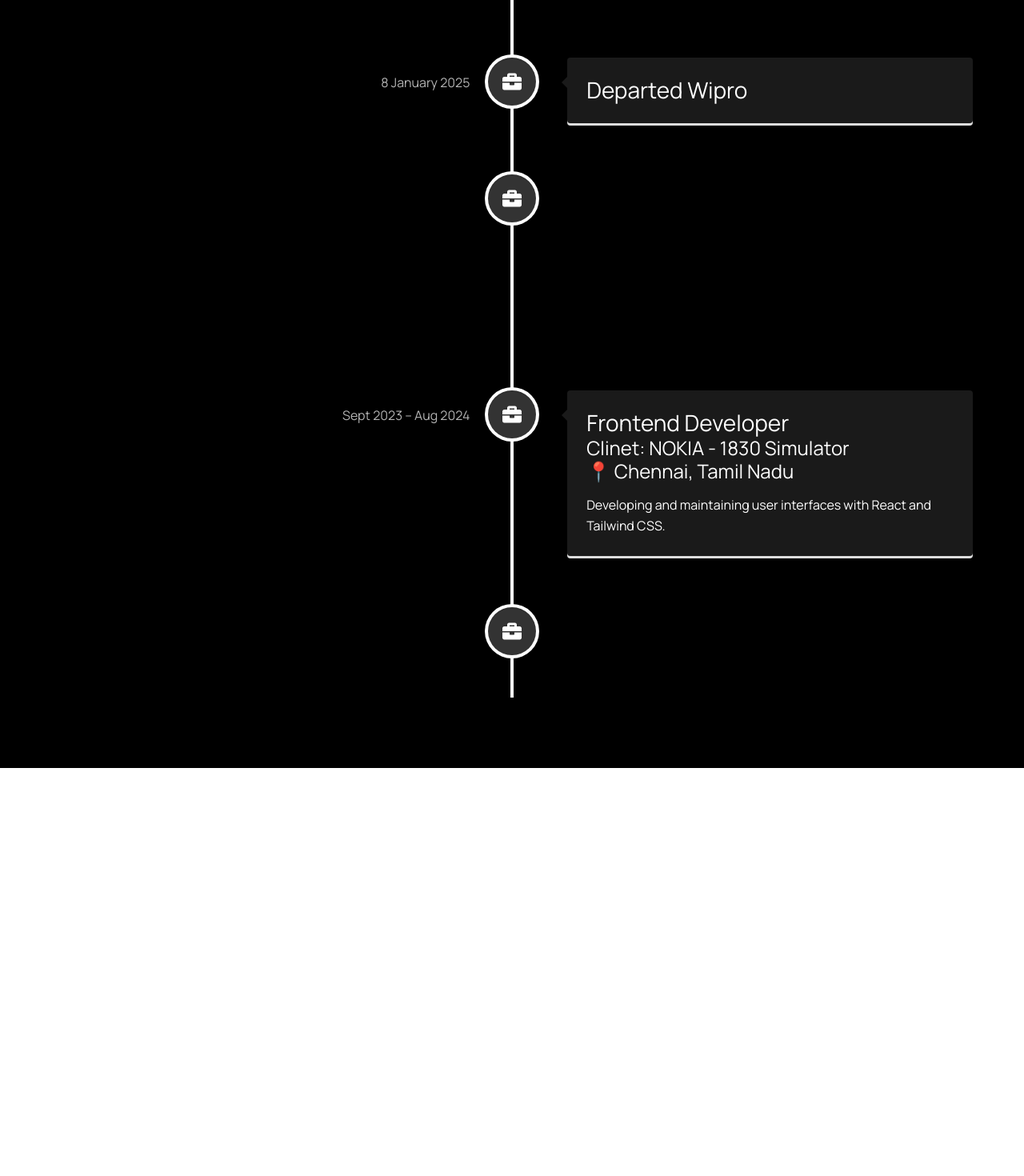
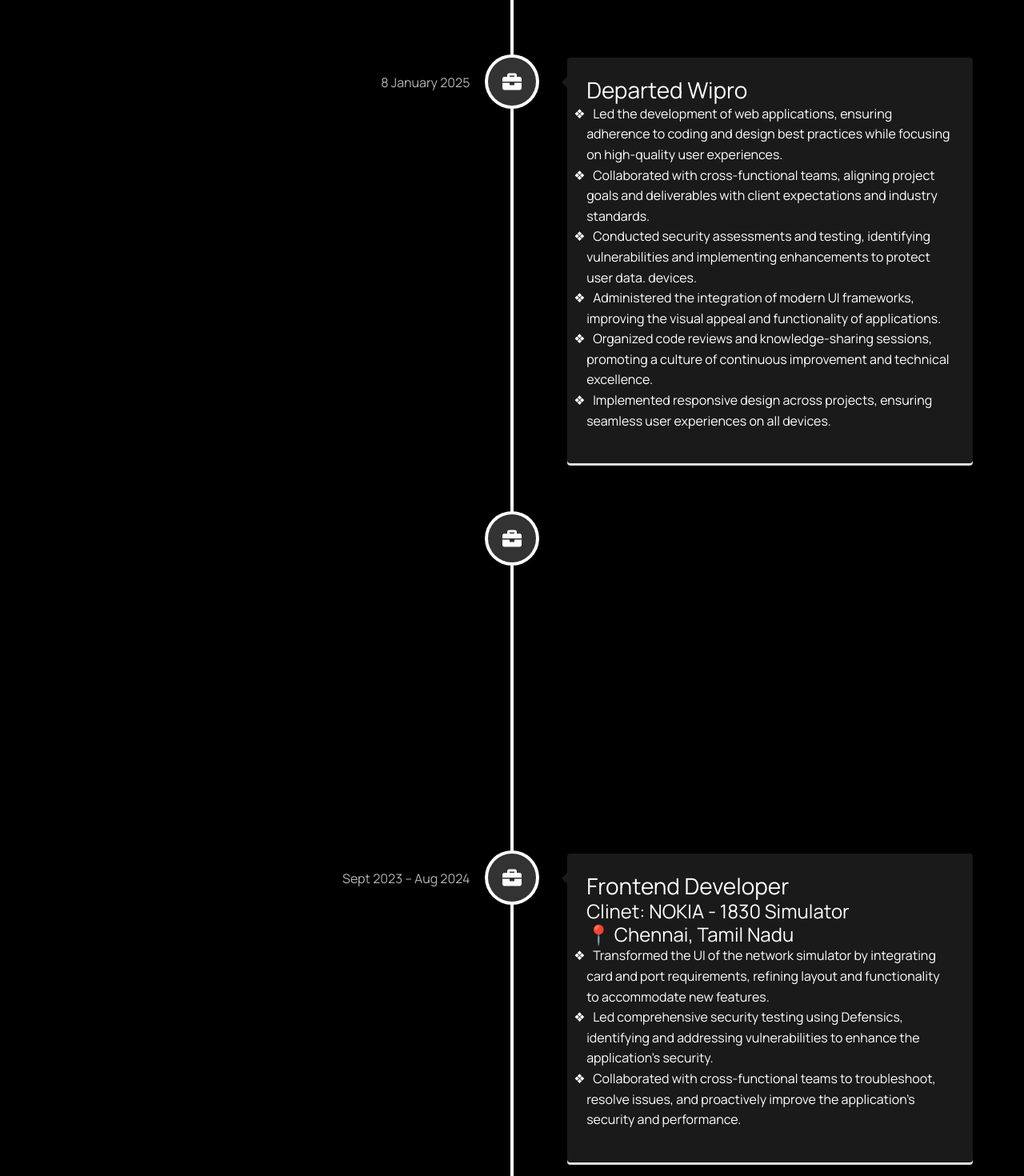
Before and after one commit to Cirarshi/portfolio, a React (Vite) app: page /experience in a window 1280 px wide. Shown: the part 380-1850 px from the top of the page at 80% size. Before the commit the page ends 1340 px from the top, so only its background shows below. Built offline with nearby package versions, Linux system fonts and the light colour scheme.

Commit message:
v4.2
updated the Experience and Education with relevant data

```diff
--- a/src/components/PageNav.module.css
+++ b/src/components/PageNav.module.css
@@ -13,6 +13,8 @@
   justify-content: space-between;
 }
 
+/*
 .nav :global(.active) {
   background-color: rgb(230, 227, 102);
 }
+*/
--- /dev/null
+++ b/src/components/Timeline.module.css
@@ -0,0 +1,13 @@
+.customBulletList {
+  list-style-type: none;
+  padding-left: 0;
+}
+
+.customBulletList li::before {
+  content: "❖";
+  color: #ffffff; /* Customize the color as needed */
+  display: inline-block;
+  width: 1em;
+  margin-left: -1em;
+  margin-right: 0.5em;
+}
--- a/src/components/TimelineEdu.jsx
+++ b/src/components/TimelineEdu.jsx
@@ -10,61 +10,82 @@ const Timeline = () => {
   return (
     <section
       id="timeline"
-      style={{ backgroundColor: "#000", padding: "2rem 0" }}
+      style={{ backgroundColor: "#000", padding: "4.5rem 0" }}
     >
       <h2 style={{ color: "#fff", textAlign: "center", marginBottom: "2rem" }}>
-        Work Experience
+        Education
       </h2>
       <VerticalTimeline lineColor="#fff">
         <VerticalTimelineElement
           className="vertical-timeline-element--work"
-          date="Jan 2023 – Present"
-          contentStyle={{ background: "#1a1a1a", color: "#fff" }}
-          contentArrowStyle={{ borderRight: "7px solid #1a1a1a" }}
-          iconStyle={{ background: "#333", color: "#fff" }}
-          icon={<FaBriefcase />}
-        >
-          <h3 className="vertical-timeline-element-title">
-            Frontend Developer
-          </h3>
-          <h4 className="vertical-timeline-element-subtitle">TechCorp Inc.</h4>
-          <p>
-            Developing and maintaining user interfaces with React and Tailwind
-            CSS.
-          </p>
-        </VerticalTimelineElement>
-
-        <VerticalTimelineElement
-          className="vertical-timeline-element--work"
-          date="Jun 2021 – Dec 2022"
-          contentStyle={{ background: "#1a1a1a", color: "#fff" }}
-          contentArrowStyle={{ borderRight: "7px solid #1a1a1a" }}
-          iconStyle={{ background: "#333", color: "#fff" }}
-          icon={<FaBriefcase />}
-        >
-          <h3 className="vertical-timeline-element-title">UI/UX Designer</h3>
-          <h4 className="vertical-timeline-element-subtitle">DesignStudio</h4>
-          <p>
-            Crafted intuitive user experiences and interfaces for web
-            applications.
-          </p>
-        </VerticalTimelineElement>
-
-        <VerticalTimelineElement
-          className="vertical-timeline-element--education"
-          date="2017 – 2021"
+          date="Present"
           contentStyle={{ background: "#1a1a1a", color: "#fff" }}
           contentArrowStyle={{ borderRight: "7px solid #1a1a1a" }}
           iconStyle={{ background: "#333", color: "#fff" }}
           icon={<FaGraduationCap />}
         >
           <h3 className="vertical-timeline-element-title">
-            B.Tech in Computer Science
+            Embarking on Full Stack Development Journey
           </h3>
-          <h4 className="vertical-timeline-element-subtitle">XYZ University</h4>
+          <h4 className="vertical-timeline-element-subtitle">Self</h4>
           <p>
-            Specialized in software development and human-computer interaction.
+            Advancing React skills and exploring Node.js, Express, MongoDB, and
+            Git to become a Full Stack Developer.
           </p>
+        </VerticalTimelineElement>
+
+        <VerticalTimelineElement
+          className="vertical-timeline-element--work"
+          date="April 2016 – March 2020"
+          contentStyle={{ background: "#1a1a1a", color: "#fff" }}
+          contentArrowStyle={{ borderRight: "7px solid #1a1a1a" }}
+          iconStyle={{ background: "#333", color: "#fff" }}
+          icon={<FaGraduationCap />}
+        >
+          <h3 className="vertical-timeline-element-title">B. Tech. (CSE)</h3>
+          <h4 className="vertical-timeline-element-subtitle">
+            Kalsalingam Univeristy
+          </h4>
+        </VerticalTimelineElement>
+
+        <VerticalTimelineElement
+          className="vertical-timeline-element--education"
+          date="2015 – 2016"
+          contentStyle={{ background: "#1a1a1a", color: "#fff" }}
+          contentArrowStyle={{ borderRight: "7px solid #1a1a1a" }}
+          iconStyle={{ background: "#333", color: "#fff" }}
+          icon={<FaGraduationCap />}
+        >
+          <h3 className="vertical-timeline-element-title">Preparing for JEE</h3>
+          <h4 className="vertical-timeline-element-subtitle">Career Point</h4>
+        </VerticalTimelineElement>
+
+        <VerticalTimelineElement
+          className="vertical-timeline-element--education"
+          date="2015 – 2016"
+          contentStyle={{ background: "#1a1a1a", color: "#fff" }}
+          contentArrowStyle={{ borderRight: "7px solid #1a1a1a" }}
+          iconStyle={{ background: "#333", color: "#fff" }}
+          icon={<FaGraduationCap />}
+        >
+          <h3 className="vertical-timeline-element-title">Class 12th (CBSE)</h3>
+          <h4 className="vertical-timeline-element-subtitle">
+            Kendriya Vidyalaya
+          </h4>
+        </VerticalTimelineElement>
+
+        <VerticalTimelineElement
+          className="vertical-timeline-element--education"
+          date="2012 – 2013"
+          contentStyle={{ background: "#1a1a1a", color: "#fff" }}
+          contentArrowStyle={{ borderRight: "7px solid #1a1a1a" }}
+          iconStyle={{ background: "#333", color: "#fff" }}
+          icon={<FaGraduationCap />}
+        >
+          <h3 className="vertical-timeline-element-title">Class 10th (CBSE)</h3>
+          <h4 className="vertical-timeline-element-subtitle">
+            Kendriya Vidyalaya
+          </h4>
         </VerticalTimelineElement>
       </VerticalTimeline>
     </section>
--- a/src/components/TimelineExp.jsx
+++ b/src/components/TimelineExp.jsx
@@ -5,6 +5,7 @@ import {
 } from "react-vertical-timeline-component";
 import "react-vertical-timeline-component/style.min.css";
 import { FaBriefcase, FaGraduationCap } from "react-icons/fa";
+import styles from "./Timeline.module.css"; // Import your CSS file for custom styles
 
 const Timeline = () => {
   return (
@@ -38,6 +39,34 @@ const Timeline = () => {
           icon={<FaBriefcase />}
         >
           <h3 className="vertical-timeline-element-title">Departed Wipro</h3>
+          <ul class={styles.customBulletList}>
+            <li>
+              Led the development of web applications, ensuring adherence to
+              coding and design best practices while focusing on high-quality
+              user experiences.
+            </li>
+            <li>
+              Collaborated with cross-functional teams, aligning project goals
+              and deliverables with client expectations and industry standards.
+            </li>
+            <li>
+              Conducted security assessments and testing, identifying
+              vulnerabilities and implementing enhancements to protect user
+              data. devices.
+            </li>
+            <li>
+              Administered the integration of modern UI frameworks, improving
+              the visual appeal and functionality of applications.{" "}
+            </li>
+            <li>
+              Organized code reviews and knowledge-sharing sessions, promoting a
+              culture of continuous improvement and technical excellence.{" "}
+            </li>
+            <li>
+              Implemented responsive design across projects, ensuring seamless
+              user experiences on all devices.
+            </li>
+          </ul>
         </VerticalTimelineElement>
 
         <VerticalTimelineElement
@@ -55,10 +84,22 @@ const Timeline = () => {
           <h4 className="vertical-timeline-element-subtitle">
             📍 Bengaluru, Karnataka
           </h4>
-          <p>
-            Crafted intuitive user experiences and interfaces for web
-            applications.
-          </p>
+          <ul class={styles.customBulletList}>
+            <li>
+              Led the development of a responsive UI, optimizing dashboard
+              layouts for diverse screen sizes with CSS and Bootstrap
+              techniques.
+            </li>
+            <li>
+              Guaranteed consistent visual appearance and seamless user
+              experience across various resolutions, enhancing usability.
+            </li>
+            <li>
+              Utilized modern CSS methodologies to fine-tune design elements,
+              ensuring smooth performance and visual appeal across multiple
+              devices.
+            </li>
+          </ul>
         </VerticalTimelineElement>
 
         <VerticalTimelineElement
@@ -78,10 +119,23 @@ const Timeline = () => {
           <h4 className="vertical-timeline-element-subtitle">
             📍 Chennai, Tamil Nadu
           </h4>
-          <p>
-            Developing and maintaining user interfaces with React and Tailwind
-            CSS.
-          </p>
+          <ul class={styles.customBulletList}>
+            <li>
+              Transformed the UI of the network simulator by integrating card
+              and port requirements, refining layout and functionality to
+              accommodate new features.
+            </li>
+            <li>
+              Led comprehensive security testing using Defensics, identifying
+              and addressing vulnerabilities to enhance the application's
+              security.
+            </li>
+            <li>
+              Collaborated with cross-functional teams to troubleshoot, resolve
+              issues, and proactively improve the application's security and
+              performance.
+            </li>
+          </ul>
         </VerticalTimelineElement>
 
         <VerticalTimelineElement
--- a/src/pages/Education.jsx
+++ b/src/pages/Education.jsx
@@ -3,7 +3,7 @@ import Timeline from "../components/TimelineEdu";
 
 function Education() {
   return (
-    <div style={{ backgroundColor: "#000", padding: "3.5rem 0" }}>
+    <div style={{ backgroundColor: "#000", padding: "4.5rem 0" }}>
       <PageNav />
       <Timeline />
     </div>
```
